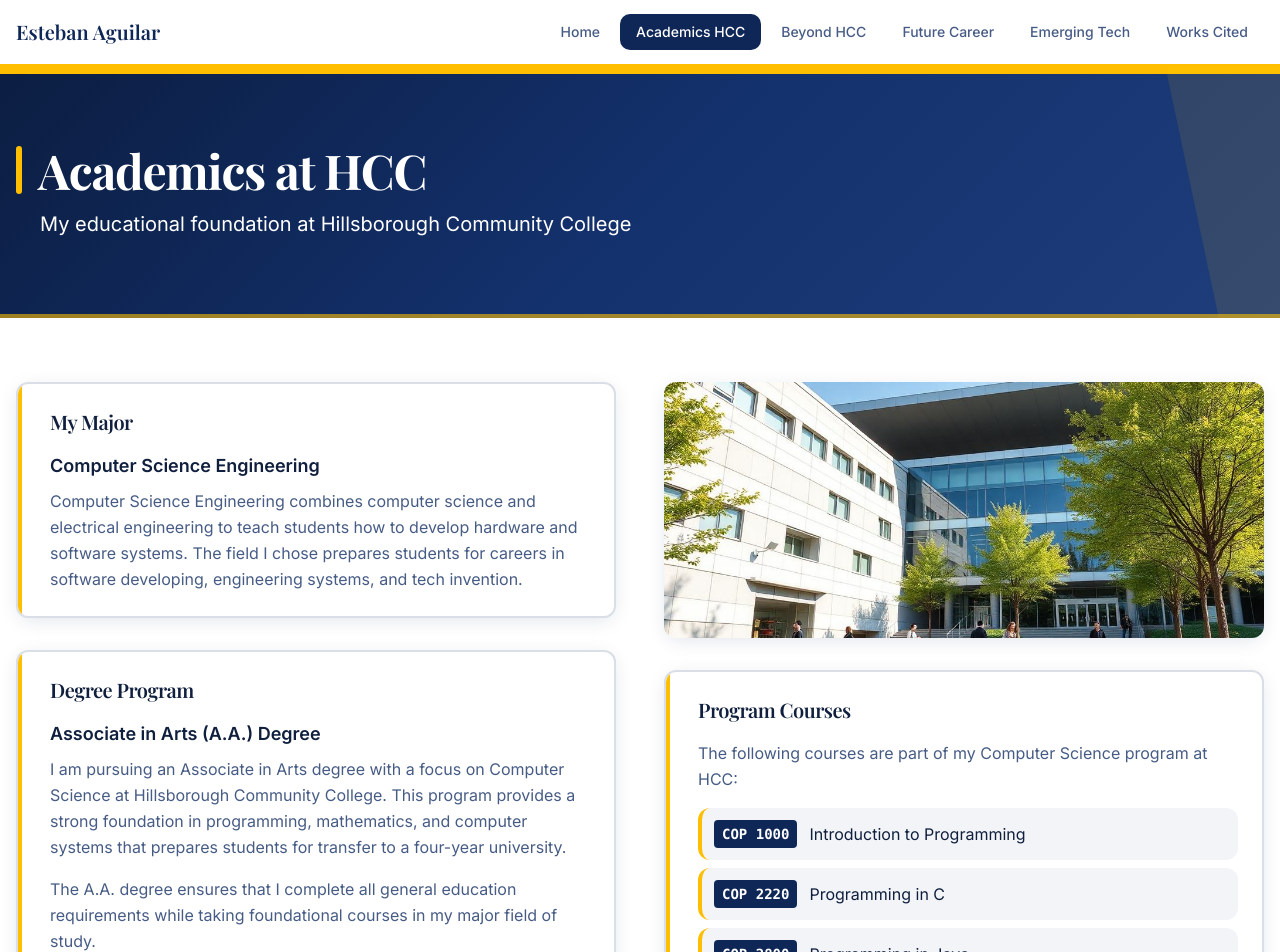
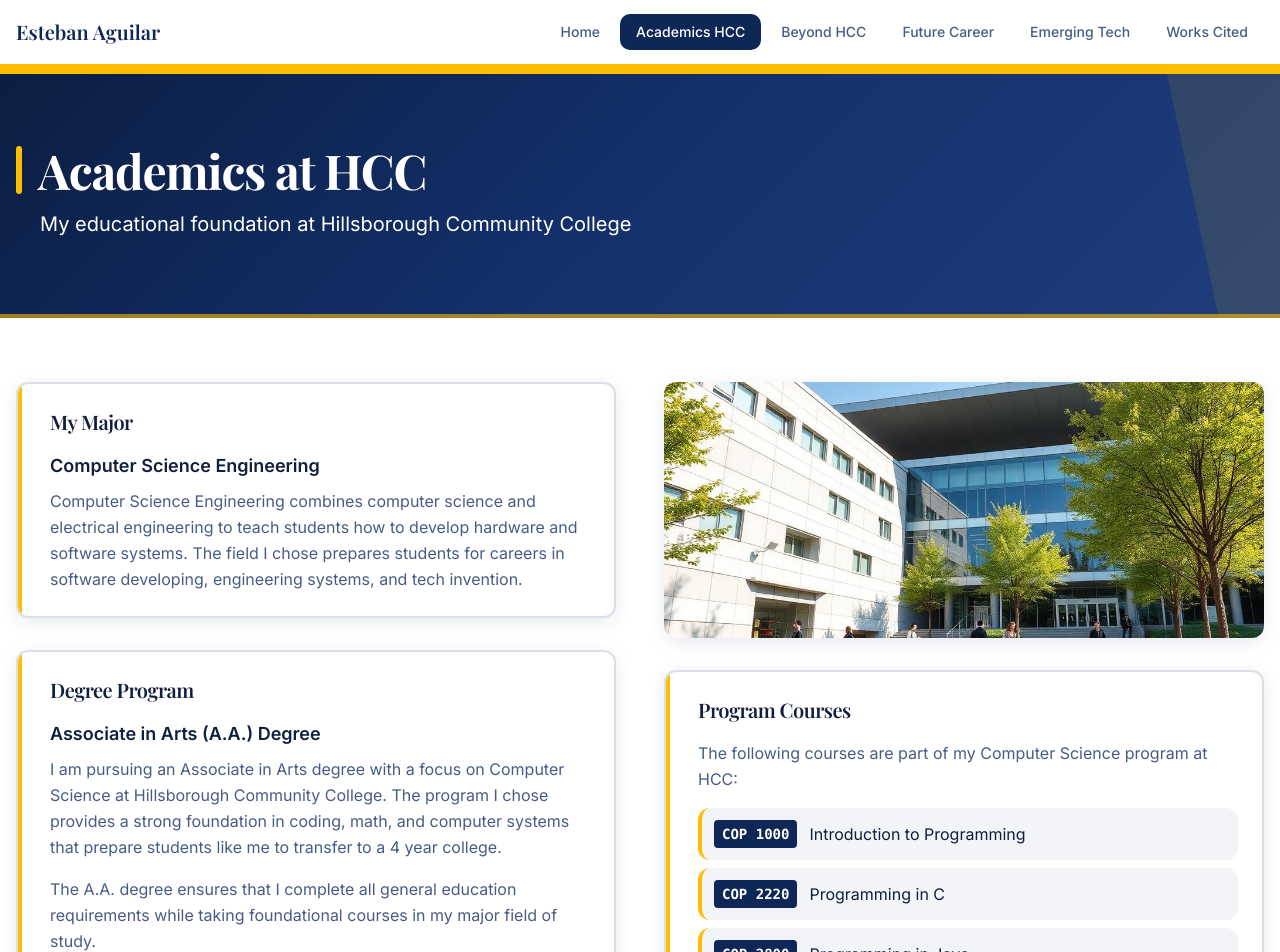
Before and after one commit to gnartastrophe/esteban-s-tech-journey, a React (Vite) app: page /academics-hcc in a window 1280 px wide. Shown: the top 952 px of the page. Built offline with nearby package versions, Linux system fonts and the light colour scheme; the HTML template or start-up script is replaced by a standard one.

Commit message:
Visual edit in Lovable
Edited UI in Lovable

```diff
--- a/src/pages/AcademicsHCC.tsx
+++ b/src/pages/AcademicsHCC.tsx
@@ -50,10 +50,8 @@ const AcademicsHCC = () => {
                   Associate in Arts (A.A.) Degree
                 </p>
                 <p className="mb-4">
-                  I am pursuing an Associate in Arts degree with a focus on Computer Science
-                  at Hillsborough Community College. This program provides a strong foundation
-                  in programming, mathematics, and computer systems that prepares students for
-                  transfer to a four-year university.
+                  I am pursuing an Associate in Arts degree with a focus on Computer Science at Hillsborough Community College. The program I chose provides a strong foundation in coding, math, and computer systems that prepare students like me to transfer to a 4 year college.
+
                 </p>
                 <p>
                   The A.A. degree ensures that I complete all general education requirements
```
